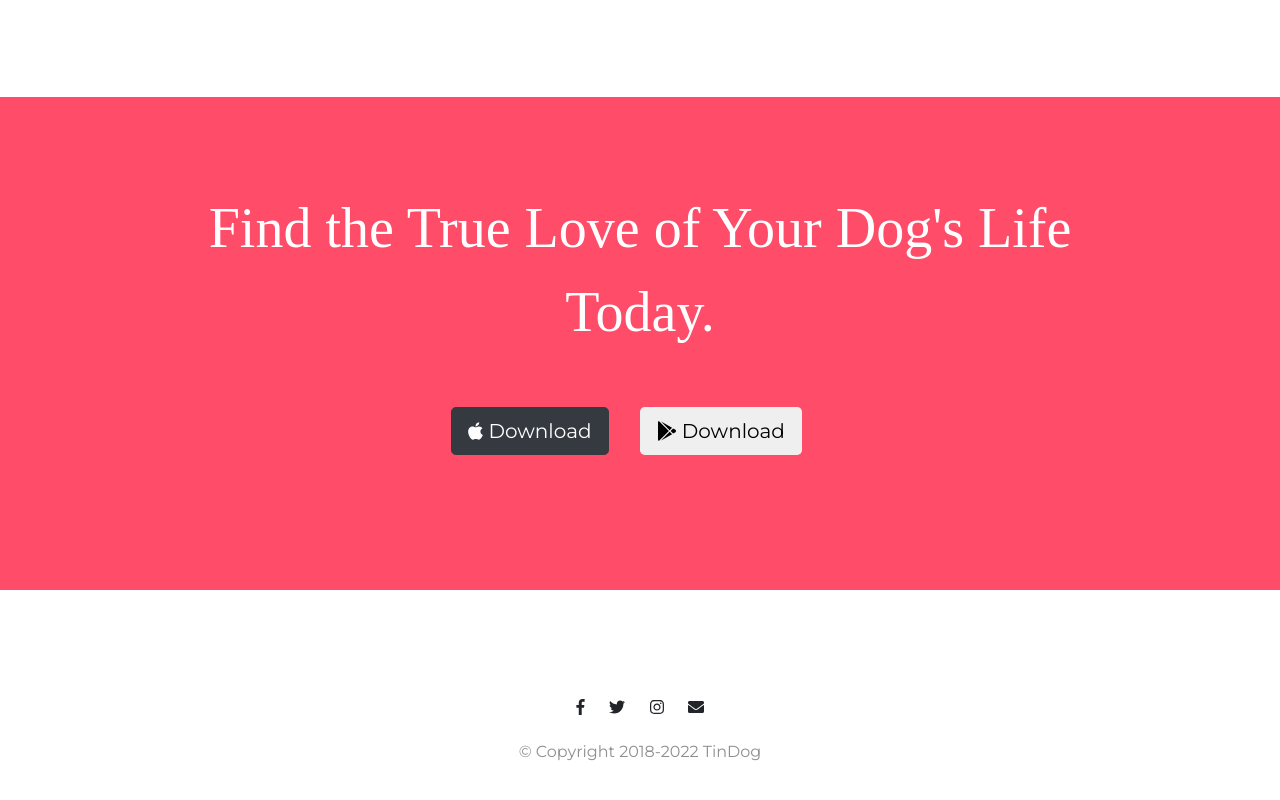
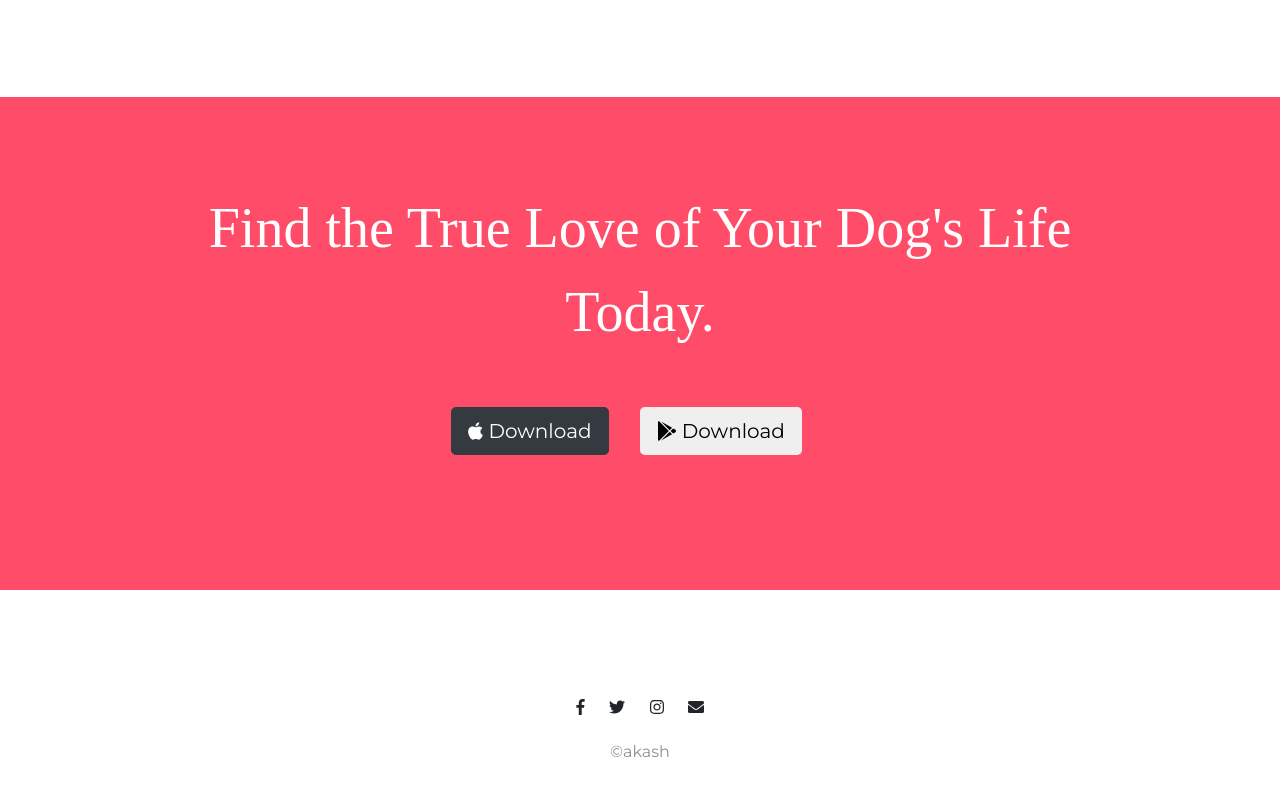
Before and after one commit to Asaduzzaman-Akash/TinDog-with-Bootstrap, a plain HTML site: page index.html in a window 1280 px wide. Shown: the part 2401-3201 px from the top of the page. Drawn offline with nearby package versions, Linux system fonts and the light colour scheme.

Commit message:
Update index.html

```diff
--- a/index.html
+++ b/index.html
@@ -278,7 +278,7 @@
         <i class="social-icon fab fa-twitter"></i>
         <i class="social-icon fab fa-instagram"></i>
         <i class="social-icon fas fa-envelope"></i>
-        <p>© Copyright 2018-2022 TinDog</p>
+        <p>©akash</p>
       </div>
     </footer>
   </body>
```
